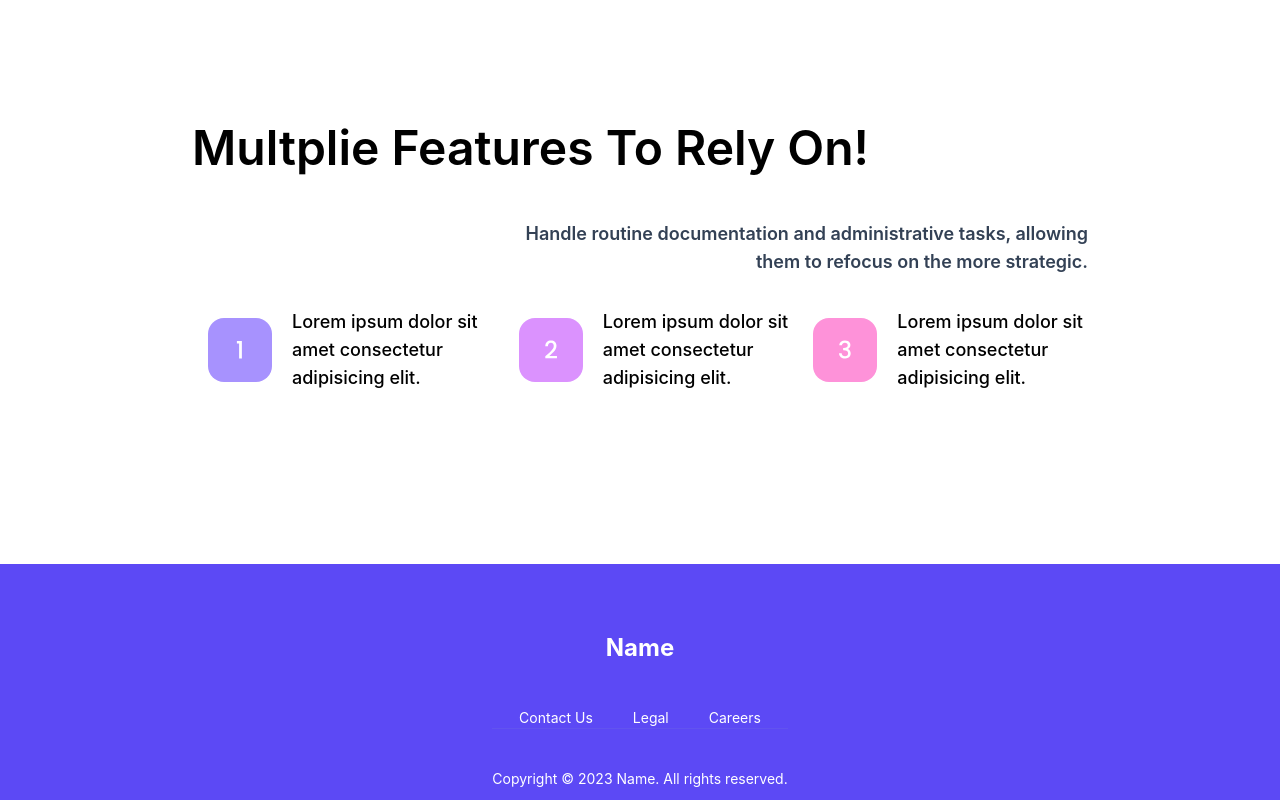
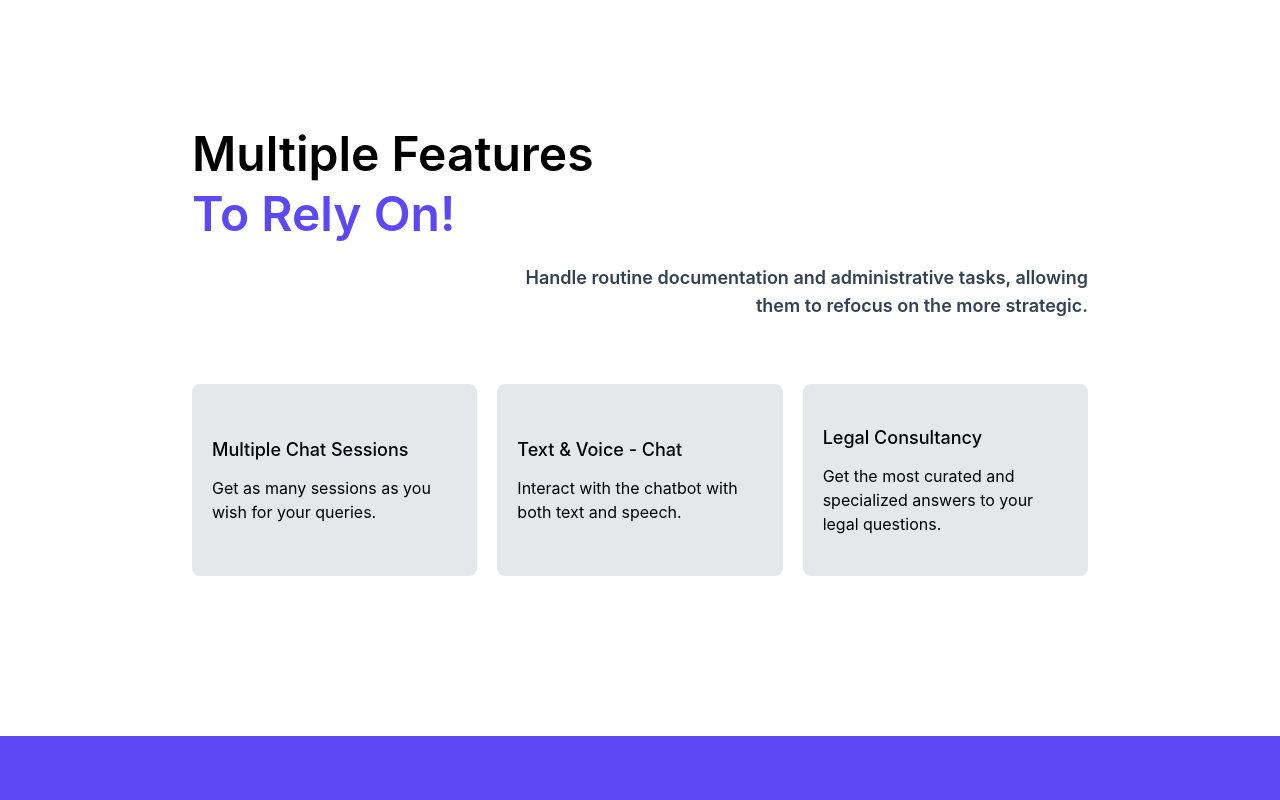
Before and after one commit to Jyoproject/Frontend, a React (Create React App) app: page / in a window 1280 px wide. Shown: the part 1340-2140 px from the top of the page. Built offline with nearby package versions, Linux system fonts and the light colour scheme.

Commit message:
responsive navbar

```diff
--- a/package.json
+++ b/package.json
@@ -3,6 +3,9 @@
   "version": "0.1.0",
   "private": true,
   "dependencies": {
+    "@radix-ui/react-collapsible": "^1.0.3",
+    "@radix-ui/react-dropdown-menu": "^2.0.6",
+    "@radix-ui/react-icons": "^1.3.0",
     "@testing-library/jest-dom": "^5.17.0",
     "@testing-library/react": "^13.4.0",
     "@testing-library/user-event": "^13.5.0",
--- a/src/components/Landing/Landing.jsx
+++ b/src/components/Landing/Landing.jsx
@@ -53,31 +53,37 @@ const Home = () => {
 					</div>
 					<div className='flex flex-col justify-center items-start w-4/5 '>
 						<div className='text-right'>
-							<div className='text-5xl font-semibold text-left '>
-								Multplie Features To Rely On!
+							<div className='text-5xl font-semibold text-left w-[45%] leading-tight '>
+								Multiple Features <span className='text-footer'>To Rely On!</span>
 							</div>
-							<div className='mt-12 text-lg font-semibold dark:text-slate-500 text-slate-700 w-2/3 float-right  '>
+							<div className='mt-5 text-lg font-semibold dark:text-slate-500 text-slate-700 w-2/3 float-right  '>
 								Handle routine documentation and administrative tasks, allowing them to refocus on the more strategic.
 							</div>
 						</div>
-						<div className='mt-5 space-x-5 flex flex-row items-center justify-center'>
-							<div className='flex flex-row items-center gap-5 py-3 px-4 bg-'>
-								<img src="/images/1.svg" alt="1" className='rounded-2xl w-16' />
-								<span className='font-medium text-lg'>
-									Lorem ipsum dolor sit amet consectetur adipisicing elit.
-								</span>
+						<div className='mt-16 grid-cols-3 grid gap-5'>
+							<div className='flex flex-col justify-center w-full gap-3 py-10 px-5 rounded-lg dark:bg-neutral-900 bg-gray-200   '>
+								<div className='font-medium text-lg dark:text-white'>
+									Multiple Chat Sessions
+								</div>
+								<div className=' dark:text-white'>
+									Get as many sessions as you wish for your queries.
+								</div>
 							</div>
-							<div className='flex flex-row items-center gap-5'>
-								<img src="/images/2.svg" alt="1" className='rounded-2xl w-16' />
-								<span className='font-medium text-lg'>
-									Lorem ipsum dolor sit amet consectetur adipisicing elit.
-								</span>
+							<div className='flex flex-col justify-center w-full gap-3 py-10 px-5 rounded-lg dark:bg-neutral-900 bg-gray-200   '>
+								<div className='font-medium text-lg dark:text-white'>
+									Text & Voice - Chat
+								</div>
+								<div className=' dark:text-white'>
+									Interact with the chatbot with both text and speech.
+								</div>
 							</div>
-							<div className='flex flex-row items-center gap-5'>
-								<img src="/images/3.svg" alt="1" className='rounded-2xl w-16' />
-								<span className='font-medium text-lg'>
-									Lorem ipsum dolor sit amet consectetur adipisicing elit.
-								</span>
+							<div className='flex flex-col justify-center w-full gap-3 py-10 px-5 rounded-lg dark:bg-neutral-900 bg-gray-200   '>
+								<div className='font-medium text-lg dark:text-white'>
+									Legal Consultancy
+								</div>
+								<div className=' dark:text-white'>
+									Get the most curated and specialized answers to your legal questions.
+								</div>
 							</div>
 						</div>
 					</div>
--- /dev/null
+++ b/src/components/Modules/Dropdown_M.jsx
@@ -0,0 +1,37 @@
+import React from 'react';
+import * as Collapsible from '@radix-ui/react-collapsible';
+import { HamburgerMenuIcon, Cross2Icon } from '@radix-ui/react-icons';
+
+
+
+const Dropdown_M = () => {
+  const [open, setOpen] = React.useState(false);
+  return (
+	<Collapsible.Root className={open ? "w-full h-screen flex flex-col  bg-black/70 backdrop-blur-sm ": "w-full flex flex-row justify-end "} open={open} onOpenChange={setOpen}>
+		<Collapsible.Trigger asChild>
+			<button className="flex items-end justify-end z-10 right-0 pr-5 pt-8">{open ? <Cross2Icon className="h-7 w-7"/> : <HamburgerMenuIcon className="h-7 w-7"/>}</button>
+		</Collapsible.Trigger>
+		<div className="flex flex-col justify-around absolute  items-center w-full -z-10  mt-10 h-full">
+			<Collapsible.Content className=" mt-8  flex flex-col justify-start gap-4 items-center">
+				<div  className="bg-black/40 text-white hover:bg-black/60 border-2 cursor-pointer rounded-lg p-1 w-32 flex flex-row items-center justify-center">
+					<span className="">Contact</span>
+				</div>
+				<div className="bg-black/40 text-white hover:bg-black/60 border-2 cursor-pointer rounded-lg p-1 w-32 flex flex-row items-center justify-center">
+					<span className="">Chat</span>
+				</div>
+			</Collapsible.Content>
+			<Collapsible.Content>
+				{/* {!session ?  */}
+					<div  className="border-2 bg-white text-black cursor-pointer rounded-lg w-32 flex flex-row items-center justify-center pt-1.5 pb-1.5">
+						Signin
+					</div>
+				{/* // 	<Dropdown />
+				// } */}
+			</Collapsible.Content>
+		</div>
+
+	</Collapsible.Root>
+  );
+};
+
+export default Dropdown_M;
--- a/src/components/Navbar/Navbar.jsx
+++ b/src/components/Navbar/Navbar.jsx
@@ -4,6 +4,7 @@ import { useContext } from 'react';
 // import { useEffect, useState } from "react"
 import { Link, useLocation } from 'react-router-dom';
 import { ColorMode, ThemeContext } from '../../modules/ThemeProvider';
+import Dropdown_M from '../Modules/Dropdown_M'
 
 
 
@@ -36,7 +37,7 @@ const Navbar = () => {
 			{signin || chat ?
 				<></>
 			:
-			<div className="flex text-black dark:text-white flex-row  w-full py-10 justify-evenly  z-20 items-center">
+			<div className="flex  text-black dark:text-white flex-row  w-full md:py-10 md:justify-around  z-20 md:items-center pl-5 md:pl-0">
 
 				<div className="md:flex hidden flex-row gap-10">
 					<div className="cursor-pointer"  >
@@ -49,42 +50,38 @@ const Navbar = () => {
 						Contact Us
 					</div>
 				</div>
-				<div className="text-2xl font-medium  cursor-pointer flex items-center "  >
+				<div className="text-2xl font-medium pt-5 md:pt-0  cursor-pointer flex items-center "  >
 					<Link to="/">
 						Name
 					</Link>
 				</div>
+
 				<div className="flex flex-row items-center justify-center gap-4">
-					{/* {!session ?  */}
 						<div className='flex flex-row items-center gap-10'>
-							{/* <div onClick={() => navigate('/app/signin')} className='cursor-pointer '>
-								Signin
-							</div> */}
-							<div  className='flex flex-row items-center justify-center gap-2 border-2 border-black dark:border-white cursor-pointer rounded-lg py-2 px-4  '>
+							<div  className='md:flex hidden flex-row items-center justify-center gap-2 border-2 border-black dark:border-white cursor-pointer rounded-lg py-2 px-4  '>
 								<Link to='/signin'>
 									Get started
 								</Link>
+							</div>
+
+							<button className='font-medium md:block hidden' onClick={() => {setColorMode(colorMode === ColorMode.dark ? ColorMode.light : ColorMode.dark)}}>
+								{colorMode === ColorMode.dark ? 'Light' : 'Dark'}
+							</button>
+						</div>
+				</div>
+
+				{/* <button className='font-medium md:hidden block right-0 absol' onClick={() => {setColorMode(colorMode === ColorMode.dark ? ColorMode.light : ColorMode.dark)}}>
+					{colorMode === ColorMode.dark ? 'Light' : 'Dark'}
+				</button> */}
+				<div className='flex md:hidden w-full  absolute right-0'>
+					<Dropdown_M />
+				</div>
 
 
-								{/* <img src="/images/arrow-right.svg" draggable="false" /> */}
-							</div>
-							<button className='font-medium' onClick={() => {setColorMode(colorMode === ColorMode.dark ? ColorMode.light : ColorMode.dark)}}>
-								{colorMode === ColorMode.dark ? 'Light' : 'Dark'}
-							</button>
 
-						</div>
-					{/* // 	:
-					// 	<>
-					// 		<div onClick={() => navigate('/app/dashboard')}  className='flex flex-row items-center justify-center gap-2 border-2 cursor-pointer rounded-lg p-2 '>
-					// 			<div>
-					// 				Dashboard
-					// 			</div>
-					// 			<img src="/images/arrow-right.svg" draggable="false" />
-					// 		</div>
-					// 	</>
-					// }		 */}
-				</div>
 			</div>
+
+
 			}
 		</>
 	)
```
Also changed, not shown: 1 other file (tests, documents, lock files or other folders).
